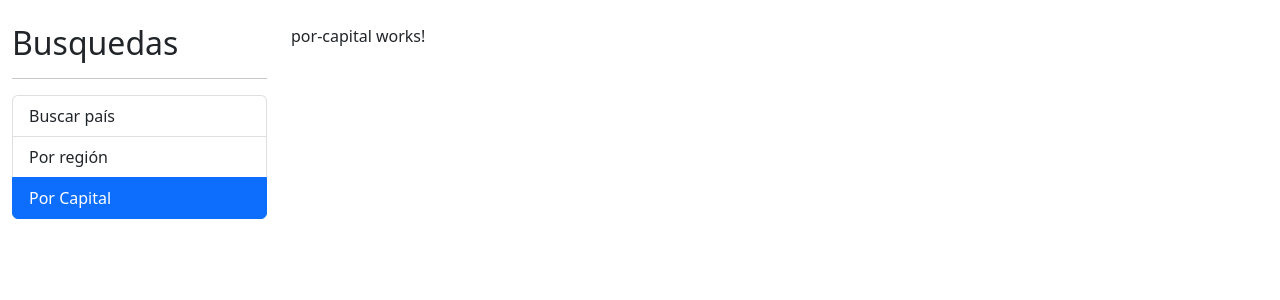
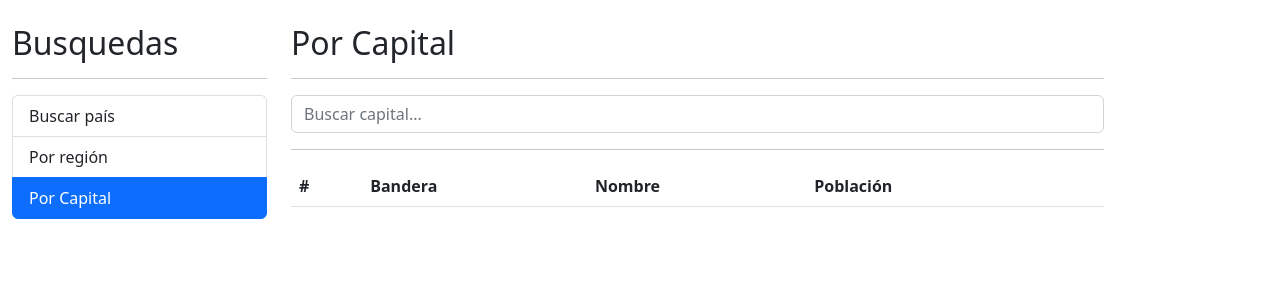
Before and after one commit to Jenn7895/paisesApp, an Angular app: page /capital in a window 1280 px wide. Shown: the top 300 px of the page. Built offline with nearby package versions, Linux system fonts and the light colour scheme.

Commit message:
Fin de la pantalla Ver-País

```diff
--- a/src/app/pais/components/pais-input/pais-input.component.html
+++ b/src/app/pais/components/pais-input/pais-input.component.html
@@ -4,5 +4,5 @@
             class="form-control"
             [(ngModel)]="termino"
             (input)="teclaPresionada( $event )"
-            placeholder="Buscar país..."/>
+            [placeholder]="placeholder"/>
 </form>
--- a/src/app/pais/components/pais-tabla/pais-tabla.component.html
+++ b/src/app/pais/components/pais-tabla/pais-tabla.component.html
@@ -14,7 +14,7 @@
             <td>
                 <img class="small-flag" [src]="pais.flag">
             </td>
-            <td>{{ pais.name }}</td>
+            <td>{{ pais.capital }} {{ pais.name }}</td>
             <td>{{ pais.population | number }}</td>
             <td>
                 <a [routerLink]="['/pais', pais.alpha2Code]">Ver...</a>
--- a/src/app/pais/pages/por-capital/por-capital.component.html
+++ b/src/app/pais/pages/por-capital/por-capital.component.html
@@ -1 +1,26 @@
-<p>por-capital works!</p>
+<h2> Por Capital </h2>
+<hr>
+
+<div class="row">
+    <div class="col">
+        <app-pais-input
+            (onEnter)="buscar( $event )"
+            placeholder="Buscar capital...">
+        </app-pais-input>
+    </div>
+</div>
+
+<hr>
+
+<div *ngIf="hayError"
+    class="alert alert-danger">
+    No se encontró nada con el término {{ termino }}
+</div>
+
+<div *ngIf="!hayError" class="row">
+    <div class="col">
+
+        <app-pais-tabla [paises]="paises"></app-pais-tabla>
+
+    </div>
+</div>
--- a/src/app/pais/pages/por-capital/por-capital.component.ts
+++ b/src/app/pais/pages/por-capital/por-capital.component.ts
@@ -1,4 +1,8 @@
-import { Component, OnInit } from '@angular/core';
+import { Component } from '@angular/core';
+import { PaisService } from '../../services/pais.service';
+
+import { Country } from '../../interfaces/pais.interface';
+
 
 @Component({
   selector: 'app-por-capital',
@@ -6,11 +10,34 @@ import { Component, OnInit } from '@angular/core';
   styles: [
   ]
 })
-export class PorCapitalComponent implements OnInit {
+export class PorCapitalComponent  {
 
-  constructor() { }
+  termino : string = '';
+  hayError: boolean = false;
+  paises  : Country[] = [];
 
-  ngOnInit(): void {
+  constructor( private paisService: PaisService) { }
+
+  buscar( termino:string ){
+
+    this.hayError = false;
+    this.termino = termino;
+    console.log(this.termino);
+
+    this.paisService.buscarCapital( termino )
+      .subscribe(
+        {
+          next: paises => {
+            this.paises = paises;
+          },
+
+          error: (err) => {
+            this.hayError = true;
+            this.paises   = [];
+          }
+
+
+        });
   }
 
 }
--- a/src/app/pais/pages/por-pais/por-pais.component.html
+++ b/src/app/pais/pages/por-pais/por-pais.component.html
@@ -5,7 +5,8 @@
     <div class="col">
         <app-pais-input
             (onEnter)="buscar( $event )"
-            (onDebounce)="sugerencias( $event )">
+            (onDebounce)="sugerencias( $event )"
+            placeholder="Buscar país...">
         </app-pais-input>
     </div>
 </div>
--- a/src/app/pais/pages/por-pais/por-pais.component.ts
+++ b/src/app/pais/pages/por-pais/por-pais.component.ts
@@ -1,4 +1,4 @@
-import { Component, OnInit } from '@angular/core';
+import { Component } from '@angular/core';
 import { PaisService } from '../../services/pais.service';
 
 import { Country } from '../../interfaces/pais.interface';
--- a/src/app/pais/pages/ver-pais/ver-pais.component.html
+++ b/src/app/pais/pages/ver-pais/ver-pais.component.html
@@ -1 +1,59 @@
-<p>ver-pais works!</p>
+<div *ngIf="!pais; else divPais"
+    class="alert alert-info">
+    Espere por favor..
+</div>
+
+
+<ng-template #divPais>
+
+    <div class="row">
+        <div >
+            <h1>País: <small>{{ pais.name }}</small></h1>
+        </div>
+    </div>
+
+    <div class="row">
+        <div class="col-4">
+            <h3>Bandera</h3>
+            <img [src]="pais.flag" class="img-thumbnail"/>
+        </div>
+
+        <div class="col">
+            <h3>Información</h3>
+            <ul class="list-group">
+                <li class="list-group-item">
+                    <strong>Población</strong> {{ pais.population | number }}
+                </li>
+                <li class="list-group-item">
+                    <strong>Código numérico</strong> {{ pais.numericCode }}
+                </li>
+                <li class="list-group-item">
+                    <strong>Código alpha3</strong> {{ pais.alpha3Code }}
+                </li>
+            </ul>
+        </div>
+    </div>
+
+    <h3>Traducciones</h3>
+    <div class="row">
+        <div class="col">
+
+            <span class="badge bg-primary mr-1">{{ pais.translations.de }}</span>
+            <span class="badge bg-primary mr-1">{{ pais.translations.es }}</span>
+            <span class="badge bg-primary mr-1">{{ pais.translations.fr }}</span>
+            <span class="badge bg-primary mr-1">{{ pais.translations.ja }}</span>
+            <span class="badge bg-primary mr-1">{{ pais.translations.it }}</span>
+            <span class="badge bg-primary mr-1">{{ pais.translations.br }}</span>
+            <span class="badge bg-primary mr-1">{{ pais.translations.pt }}</span>
+            <span class="badge bg-primary mr-1">{{ pais.translations.nl }}</span>
+            <span class="badge bg-primary mr-1">{{ pais.translations.hr }}</span>
+            <span class="badge bg-primary mr-1">{{ pais.translations.fa }}</span>
+
+        </div>
+    </div>
+
+    <!-- <pre class="mt-5">
+        {{ pais | json }}
+    </pre> -->
+
+</ng-template>
--- a/src/app/pais/pages/ver-pais/ver-pais.component.ts
+++ b/src/app/pais/pages/ver-pais/ver-pais.component.ts
@@ -1,4 +1,9 @@
 import { Component, OnInit } from '@angular/core';
+import { ActivatedRoute } from '@angular/router';
+import { switchMap,tap } from 'rxjs/operators'
+
+import { PaisService } from '../../services/pais.service';
+import { Country } from '../../interfaces/pais.interface';
 
 @Component({
   selector: 'app-ver-pais',
@@ -8,9 +13,31 @@ import { Component, OnInit } from '@angular/core';
 })
 export class VerPaisComponent implements OnInit {
 
-  constructor() { }
+  pais!: Country;
+
+  constructor(
+    private activateRoute: ActivatedRoute,
+    private paisService: PaisService
+    ) { }
 
   ngOnInit(): void {
+
+    this.activateRoute.params
+      .pipe(
+        switchMap( ( { id } ) => this.paisService.getPaisPorAlpha( id ) ),
+        tap( console.log )
+      )
+      .subscribe( pais => this.pais = pais );
+
+    /* this.activateRoute.params
+      .subscribe( ({ id }) => {
+        console.log( id );
+
+        this.paisService.getPaisPorAlpha( id )
+          .subscribe( pais => {
+            console.log(pais);
+        });
+      }); */
   }
 
 }
--- a/src/app/pais/services/pais.service.ts
+++ b/src/app/pais/services/pais.service.ts
@@ -18,4 +18,16 @@ export class PaisService {
     const url = `${ this.apiUrl }/name/${ termino }`;
     return this.http.get<Country[]>( url );
   }
+
+  buscarCapital( termino: string ): Observable<Country[]> {
+
+    const url = `${ this.apiUrl }/capital/${ termino }`;
+    return this.http.get<Country[]>( url );
+  }
+
+  getPaisPorAlpha( id: string ): Observable<Country> {
+
+    const url = `${ this.apiUrl }/alpha/${ id }`;
+    return this.http.get<Country>( url );
+  }
 }
--- a/src/styles.css
+++ b/src/styles.css
@@ -1,3 +1,7 @@
-.small-flag{
+.small-flag {
     width: 50px;
 }
+
+.mr-1 {
+    margin-right: 5px;
+}
```
Also changed, not shown: src/app/pais/components/pais-input/pais-input.component.ts (+5 -2 lines).
